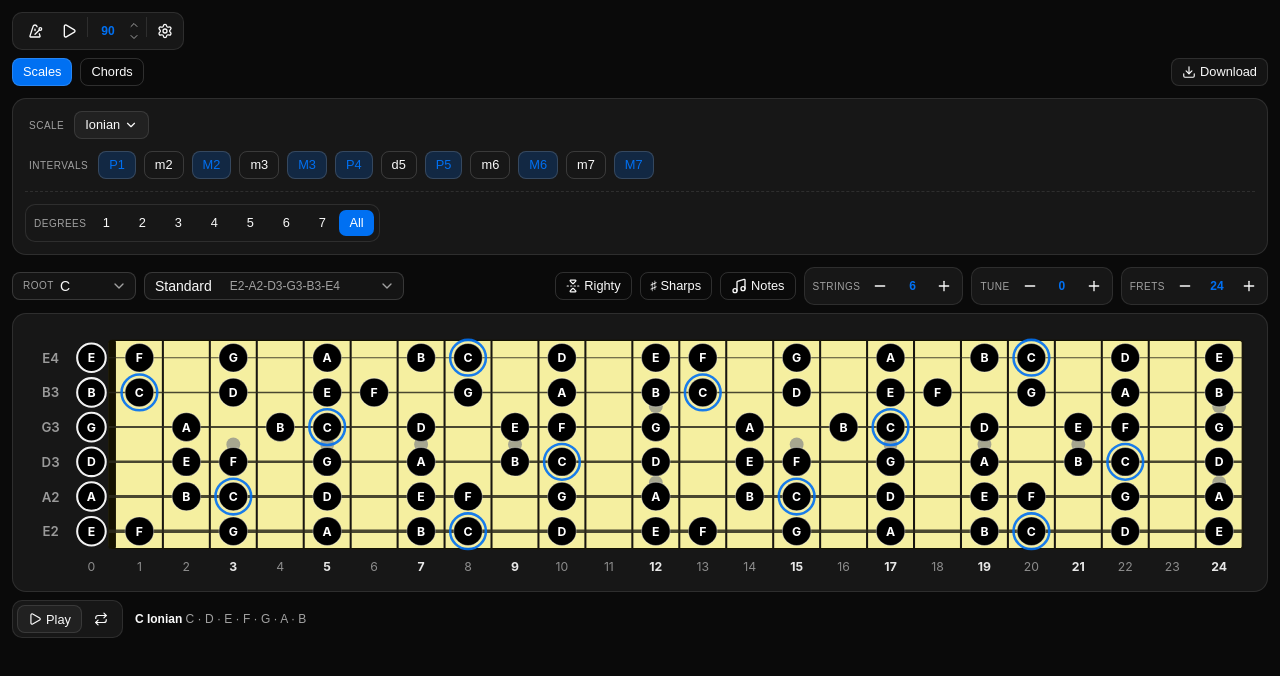
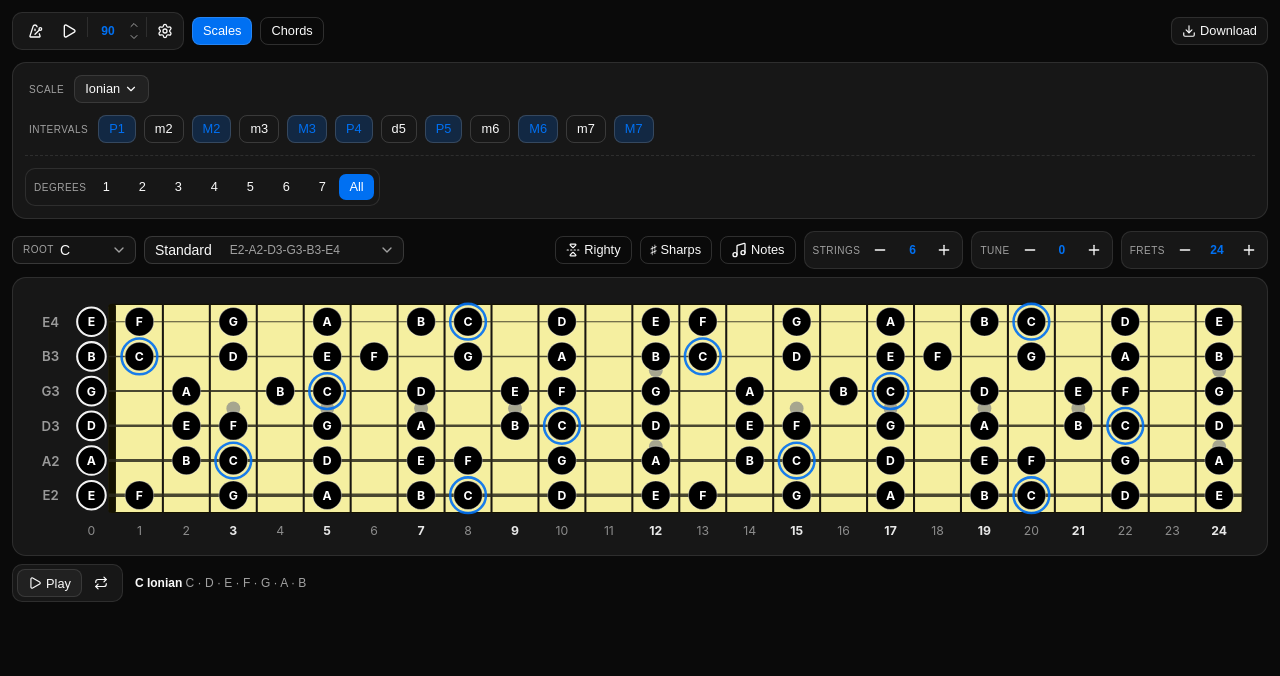
Before and after one commit to vedsarkar/fretboard-visualizer, a React (Vite) app: page / in a window 1280 px wide. Shown: the top 676 px of the page. Built offline with nearby package versions, Linux system fonts and the light colour scheme.

Commit message:
Move Tempo cluster to header left of Download button
Co-authored-by: Cursor <cursoragent@cursor.com>

```diff
--- a/src/App.jsx
+++ b/src/App.jsx
@@ -22,7 +22,7 @@ import {
 } from '@/lib/state.js';
 import { useSequencer } from '@/hooks/useSequencer.js';
 import { Fretboard } from './components/Fretboard.jsx';
-import { Transport, Playback } from './components/Transport.jsx';
+import { TempoCluster, Playback } from './components/Transport.jsx';
 import { SelectionPanel } from './components/SelectionPanel.jsx';
 import { BoardControls } from './components/BoardControls.jsx';
 import { Hint, PICKED_SOLID } from './components/Ui.jsx';
@@ -153,14 +153,9 @@ export default function App() {
       <div className="mx-auto flex max-w-[1600px] flex-col gap-3 p-3 pb-10">
         <header className="flex flex-wrap items-start gap-3">
           <div className="flex flex-1 flex-col gap-2">
-            <Transport
-              state={state}
-              dispatch={dispatch}
-              isPlaying={isPlaying}
-              onToggle={toggle}
-            />
+            <div className="flex flex-wrap items-center gap-2">
+              <TempoCluster state={state} dispatch={dispatch} isPlaying={isPlaying} />
 
-            <div className="flex flex-wrap items-center gap-2">
               <ToggleGroup
                 type="single"
                 variant="outline"
--- a/src/components/Transport.jsx
+++ b/src/components/Transport.jsx
@@ -16,7 +16,8 @@ import { CLICK_RHYTHMS, MetronomeClock, findMeter } from '@/lib/sequencer.js';
 import { audio } from '@/lib/audio.js';
 import { clampTempo, useTapTempo, useTempoScrub } from '@/hooks/useTempo.js';
 
-export function Transport({ state, dispatch, isPlaying, onToggle }) {
+/** Tempo controls: metronome toggle, tempo display, and stepper. */
+export function TempoCluster({ state, dispatch, isPlaying }) {
   const setTempo = (tempo) => dispatch({ type: 'patch', patch: { tempo } });
 
   // A standalone click track, independent of the note sequencer, so the
@@ -84,8 +85,7 @@ export function Transport({ state, dispatch, isPlaying, onToggle }) {
   };
 
   return (
-    <div className="flex flex-wrap items-center gap-2">
-      <Cluster role="group" aria-label="Tempo">
+    <Cluster role="group" aria-label="Tempo">
         <Hint label="Tap to set tempo">
           <Toggle
             size="sm"
@@ -154,6 +154,13 @@ export function Transport({ state, dispatch, isPlaying, onToggle }) {
           onTap={handlePanelTap}
         />
       </Cluster>
+  );
+}
+
+export function Transport({ state, dispatch, isPlaying, onToggle }) {
+  return (
+    <div className="flex flex-wrap items-center gap-2">
+      {/* Transport placeholder - controls moved elsewhere */}
     </div>
   );
 }
```
